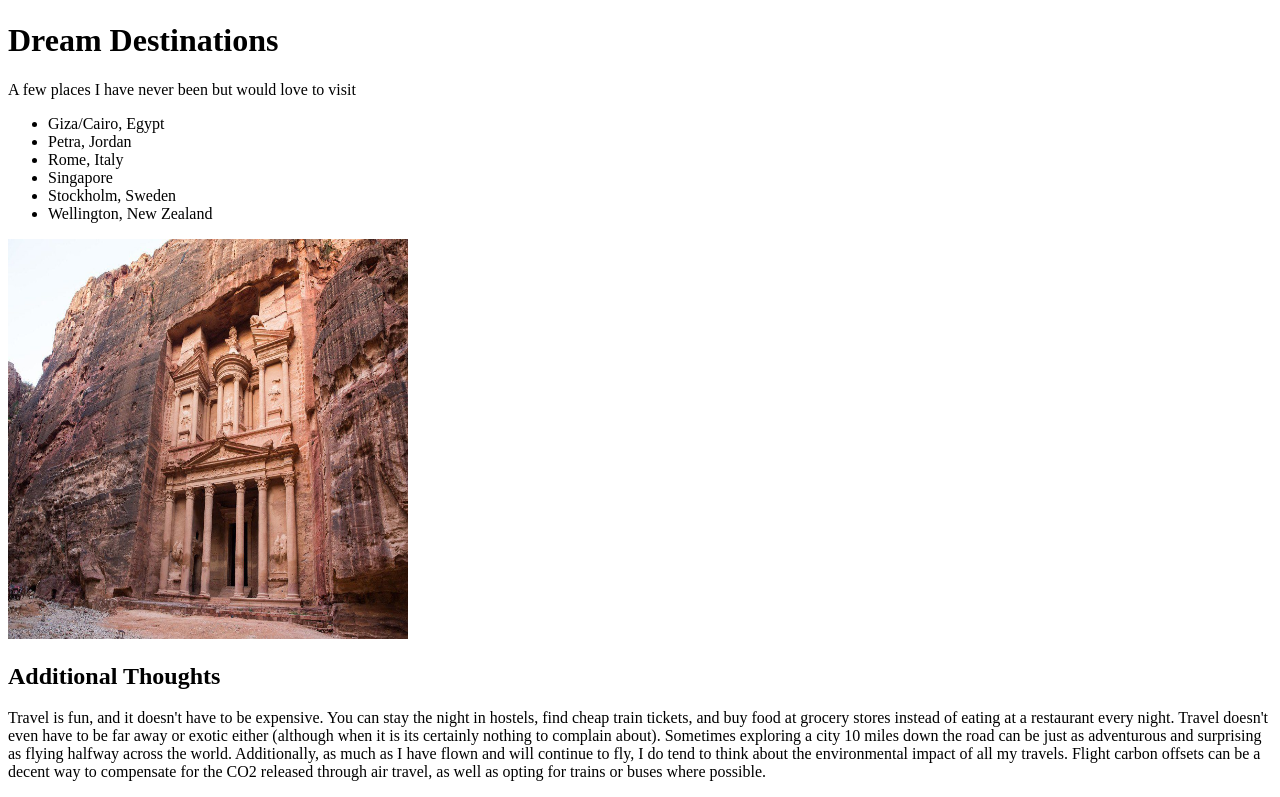
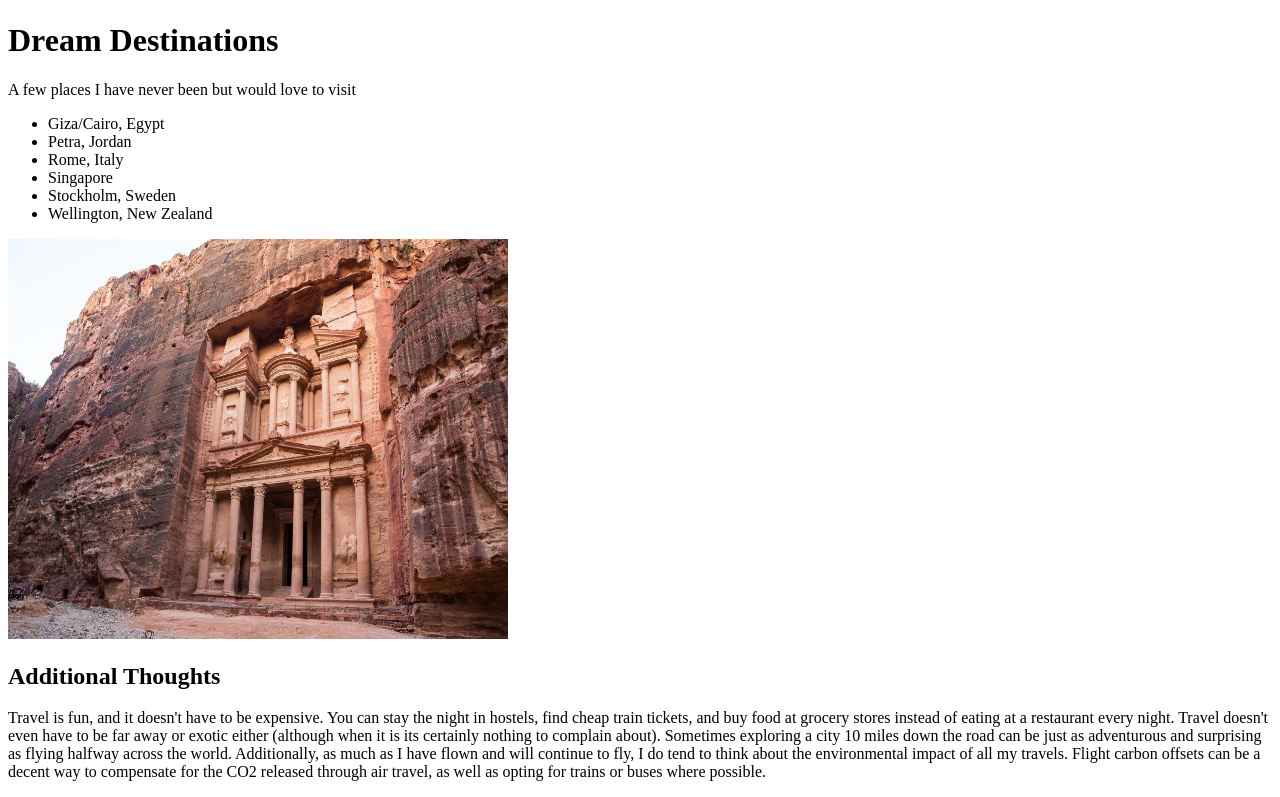
Before and after one commit to lproton98/Project1, a plain HTML site: page travel.html in a window 1280 px wide. Shown: the part 1179-1976 px from the top of the page. Drawn offline with Linux system fonts and the light colour scheme.

Commit message:
resizing bottom image

```diff
--- a/travel.html
+++ b/travel.html
@@ -33,6 +33,6 @@
 				<li>Stockholm, Sweden</li>
 				<li>Wellington, New Zealand</li>
 			</ul>
-		<img src = "Images/PetraImage.jpg" width="400" height="400" alt = "Bucketlist Material.">
+		<img src = "Images/PetraImage.jpg" width="500" height="400" alt = "Bucketlist Material.">
 	<h2>Additional Thoughts</h2>
 		<p>Travel is fun, and it doesn't have to be expensive. You can stay the night in hostels, find cheap train tickets, and buy food at grocery stores instead of eating at a restaurant every night. Travel doesn't even have to be far away or exotic either (although when it is its certainly nothing to complain about). Sometimes exploring a city 10 miles down the road can be just as adventurous and surprising as flying halfway across the world. Additionally, as much as I have flown and will continue to fly, I do tend to think about the environmental impact of all my travels. Flight carbon offsets can be a decent way to compensate for the CO2 released through air travel, as well as opting for trains or buses where possible.
```
